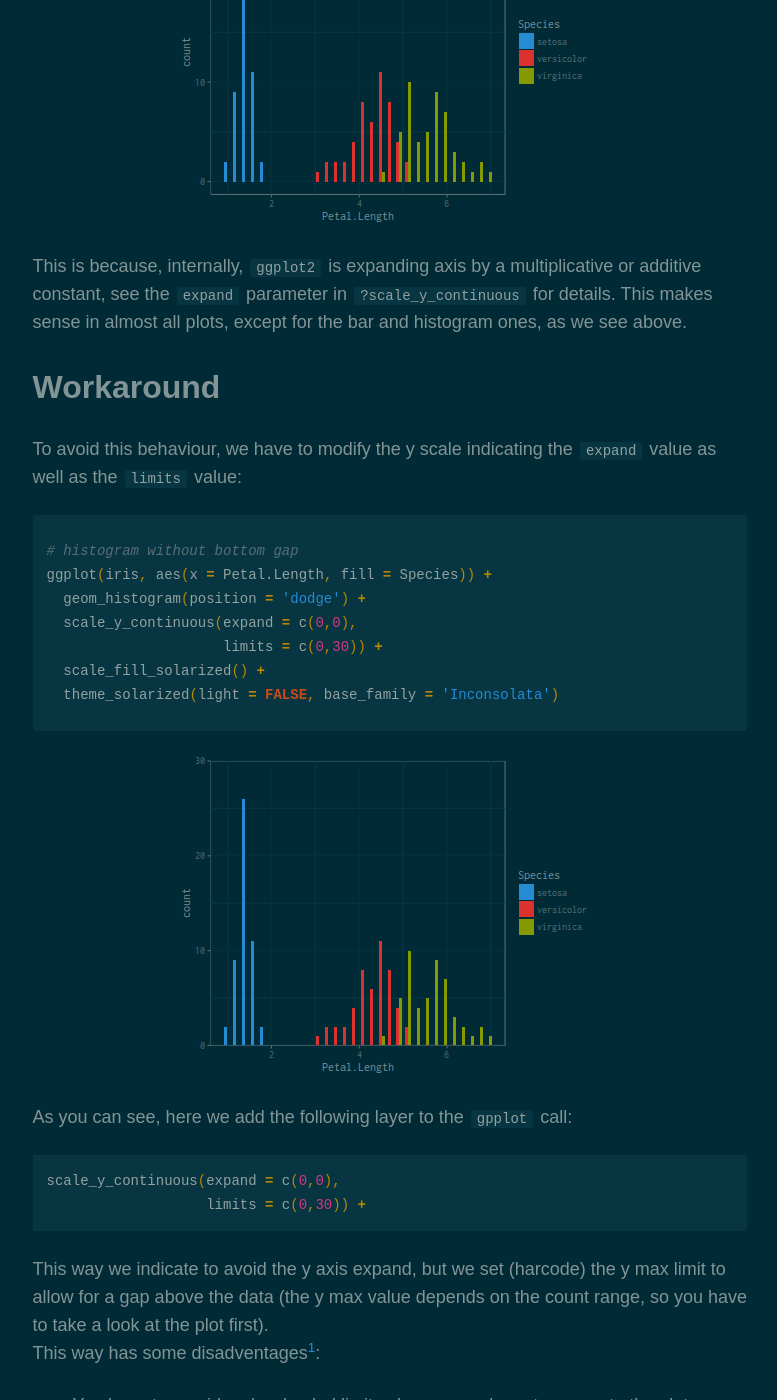
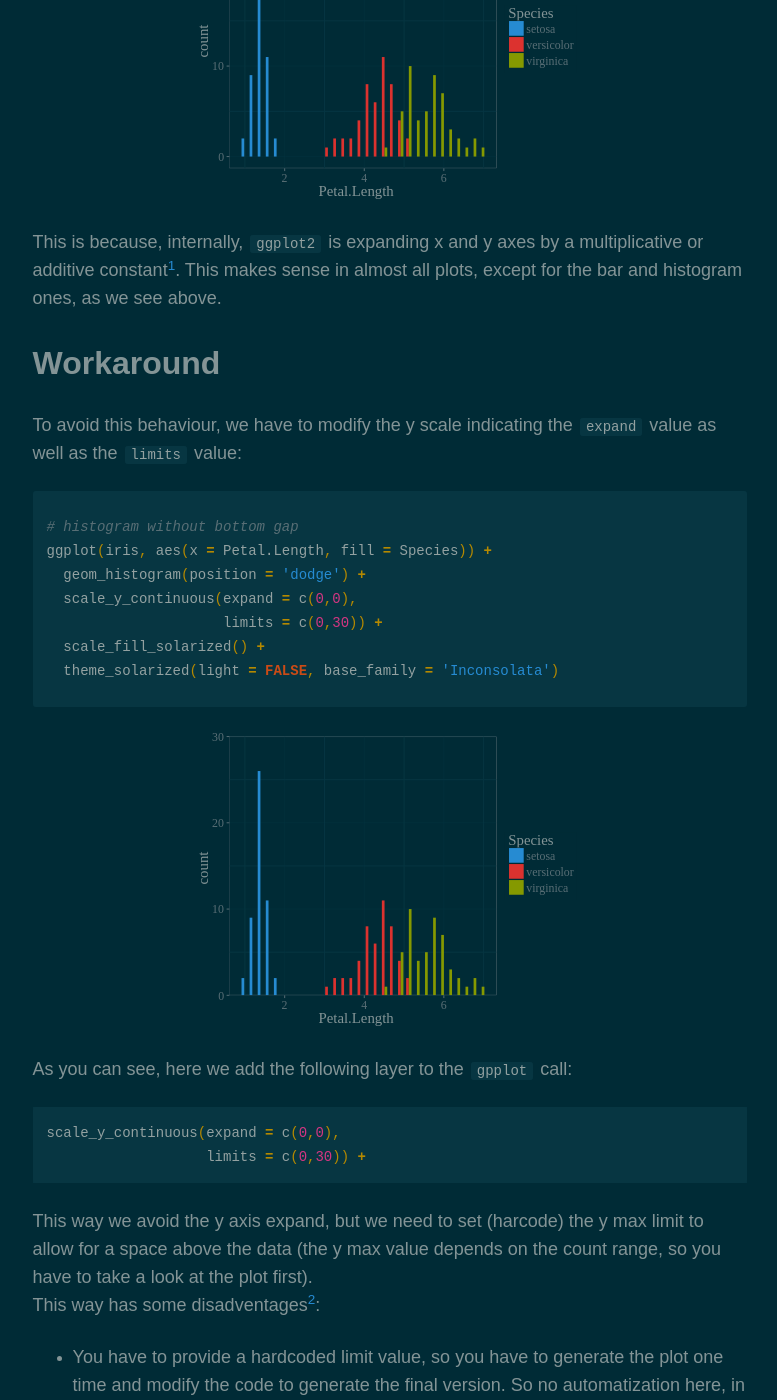
Before and after one commit to MalditoBarbudo/beardy_data, a Jekyll site: the page built from _posts/2016-09-23-starting-bars-and-histograms-at-zero-in-ggplot2.md, in a window 1280 px wide and 1400 px high, scrolled down 1243 px. Shown: the whole window, without its empty margins (347-1124 px from the left). Built offline with Jekyll 4.4.1, drawn with Linux system fonts in a browser that asks for light colours; nearby versions of some CDN libraries; some of the changed text lies outside the part shown.

Commit message:
zero y post improved

````diff
--- a/_posts/2016-09-23-starting-bars-and-histograms-at-zero-in-ggplot2.md
+++ b/_posts/2016-09-23-starting-bars-and-histograms-at-zero-in-ggplot2.md
@@ -30,12 +30,13 @@ ggplot(iris, aes(x = Petal.Length, fill = Species)) +
   theme_solarized(light = FALSE, base_family = 'Inconsolata')
 {% endhighlight %}
 
-<img src="/figure/source/2016-09-23-starting-bars-and-histograms-at-zero-in-ggplot2/gap_plot-1.png" title="Histogram with gap at the bottom" alt="Histogram with gap at the bottom" style="display: block; margin: auto;" />
+<img src="/figure/source/2016-09-23-starting-bars-and-histograms-at-zero-in-ggplot2/gap_plot-1.svg" title="Histogram with gap at the bottom" alt="Histogram with gap at the bottom" width="400px" height="200px" style="display: block; margin: auto;" />
 
-This is because, internally, `ggplot2` is expanding axis by a multiplicative
-or additive constant, see the `expand` parameter in `?scale_y_continuous` for
-details. This makes sense in almost all plots, except for the bar and histogram
-ones, as we see above.
+This is because, internally, `ggplot2` is expanding x and y axes by a
+multiplicative or additive constant[^2]. This makes sense in almost all plots,
+except for the bar and histogram ones, as we see above.
+
+[^2]: See the `expand` parameter in `?scale_y_continuous` for details
 
 ## Workaround
 
@@ -53,7 +54,7 @@ ggplot(iris, aes(x = Petal.Length, fill = Species)) +
   theme_solarized(light = FALSE, base_family = 'Inconsolata')
 {% endhighlight %}
 
-<img src="/figure/source/2016-09-23-starting-bars-and-histograms-at-zero-in-ggplot2/bottom_plot-1.png" title="Histogram without bottom gap" alt="Histogram without bottom gap" style="display: block; margin: auto;" />
+<img src="/figure/source/2016-09-23-starting-bars-and-histograms-at-zero-in-ggplot2/bottom_plot-1.svg" title="Histogram without bottom gap" alt="Histogram without bottom gap" width="400px" height="200px" style="display: block; margin: auto;" />
 
 As you can see, here we add the following layer to the `gpplot` call:
 
@@ -62,9 +63,9 @@ scale_y_continuous(expand = c(0,0),
                    limits = c(0,30)) +
 ```
 
-This way we indicate to avoid the y axis expand, but we set (harcode) the y max
-limit to allow for a gap above the data (the y max value depends on the count range,
-so you have to take a look at the plot first).
+This way we avoid the y axis expand, but we need to set (harcode) the y max
+limit to allow for a space above the data (the y max value depends on the count
+range, so you have to take a look at the plot first).
 This way has some disadventages[^a]:
 
 [^a]: It seems an asymmetrical expand argument is on its [way](https://github.com/hadley/ggplot2/issues/1669)
@@ -90,12 +91,12 @@ ggplot(iris, aes(x = Species, fill = Species)) +
   theme_solarized(light = FALSE, base_family = 'Inconsolata')
 {% endhighlight %}
 
-<img src="/figure/source/2016-09-23-starting-bars-and-histograms-at-zero-in-ggplot2/bar_plot-1.png" title="Bar plot without bottom gap" alt="Bar plot without bottom gap" style="display: block; margin: auto;" />
+<img src="/figure/source/2016-09-23-starting-bars-and-histograms-at-zero-in-ggplot2/bar_plot-1.svg" title="Bar plot without bottom gap" alt="Bar plot without bottom gap" width="400px" height="200px" style="display: block; margin: auto;" />
 
 
 ## Summary
 
-<img src="/figure/source/2016-09-23-starting-bars-and-histograms-at-zero-in-ggplot2/cowplot_summary-1.png" title="Summary plot. Default plot, without expand plot and without expand and limits plot" alt="Summary plot. Default plot, without expand plot and without expand and limits plot" style="display: block; margin: auto;" />
+<img src="/figure/source/2016-09-23-starting-bars-and-histograms-at-zero-in-ggplot2/cowplot_summary-1.svg" title="Summary plot. Default plot, without expand plot and without expand and limits plot" alt="Summary plot. Default plot, without expand plot and without expand and limits plot" width="600px" height="300px" style="display: block; margin: auto;" />
 
 As you can see, default plot adds a gap at both ends, up and down. Setting
 `expand` to zero removes both gaps, no ideal. Finally setting `expand` to zero and
````
Also changed, not shown: _source/2016-09-23-starting-bars-and-histograms-at-zero-in-ggplot2.Rmd (+14 -9 lines), figure/source/2016-09-23-starting-bars-and-histograms-at-zero-in-ggplot2/bar_plot-1.png (deleted), figure/source/2016-09-23-starting-bars-and-histograms-at-zero-in-ggplot2/bar_plot-1.svg (added), figure/source/2016-09-23-starting-bars-and-histograms-at-zero-in-ggplot2/bottom_plot-1.png (deleted), figure/source/2016-09-23-starting-bars-and-histograms-at-zero-in-ggplot2/bottom_plot-1.svg (added), figure/source/2016-09-23-starting-bars-and-histograms-at-zero-in-ggplot2/cowplot_summary-1.png (deleted), figure/source/2016-09-23-starting-bars-and-histograms-at-zero-in-ggplot2/cowplot_summary-1.svg (added), figure/source/2016-09-23-starting-bars-and-histograms-at-zero-in-ggplot2/gap_plot-1.png (deleted), figure/source/2016-09-23-starting-bars-and-histograms-at-zero-in-ggplot2/gap_plot-1.svg (added).
